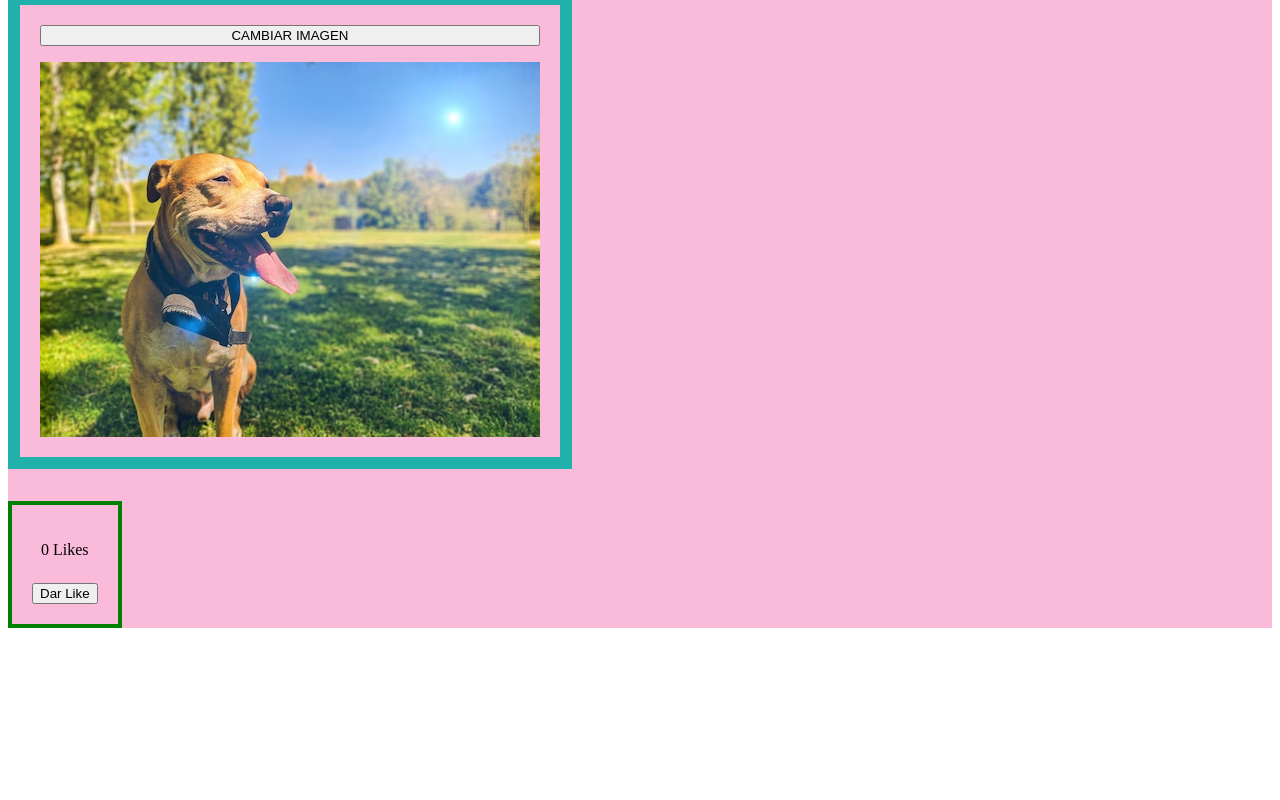
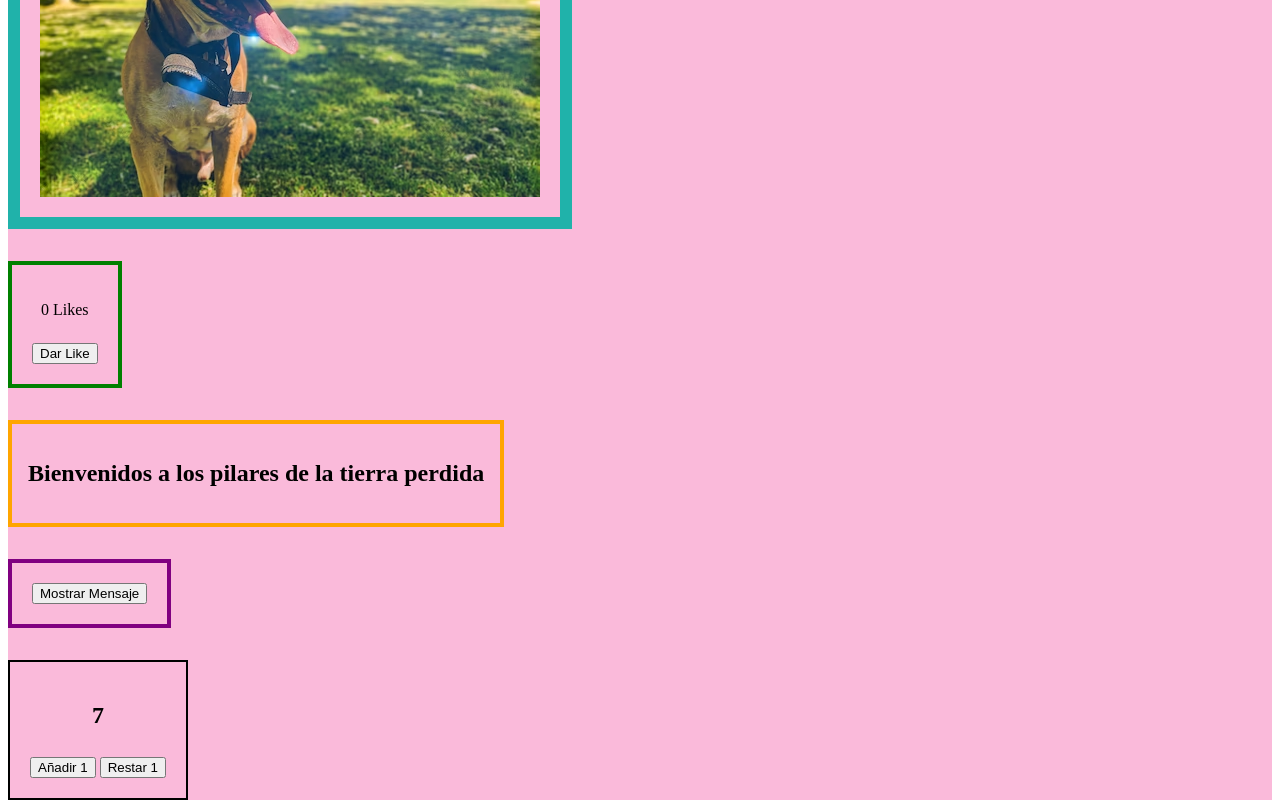
Before and after one commit to javier-ibanez-vizuete/react-usestate, a React (Vite) app: page / in a window 1280 px wide. Shown: the part 1269-2069 px from the top of the page. Before the commit the page ends 1897 px from the top, so only its background shows below. Built offline with nearby package versions, Linux system fonts and the light colour scheme.

Commit message:
feat(app): add a changeable number by pressing 2 buttons to components

```diff
--- a/src/App.jsx
+++ b/src/App.jsx
@@ -11,14 +11,11 @@ import { ImageChanger } from "./components/ImageChanger/ImageChanger";
 import { LikeBtn } from "./components/LikeBtn/LikeBtn";
 import { ChangingText } from "./components/ChangingText/ChangingText";
 import { TemporaryMessage } from "./components/TemporaryMessage/TemporaryMessage";
+import { ChangeableNumber } from "./components/ChangeableNumber/ChangeableNumber";
 
 export const App = () => {
-	const [count, setCount] = useState(0);
-
 	return (
 		<>
-			<TemporaryMessage />
-			<ChangingText text={"Bienvenidos a los pilares de la tierra perdida"} />
 			<SimpleCounter />
 			<ToggleButton />
 			<TextBox />
@@ -31,6 +28,9 @@ export const App = () => {
 			<CheckBox />
 			<ImageChanger />
 			<LikeBtn />
+			<ChangingText text={"Bienvenidos a los pilares de la tierra perdida"} />
+			<TemporaryMessage />
+			<ChangeableNumber originalNumber={7} />
 		</>
 	);
 };
--- /dev/null
+++ b/src/components/ChangeableNumber/ChangeableNumber.css
@@ -0,0 +1,14 @@
+.changeable-number-container {
+	display: flex;
+	flex-direction: column;
+	align-items: center;
+	gap: 0.5rem;
+
+	padding: 20px;
+	border: 2px solid black;
+}
+
+.changeable-number-btns-container {
+	display: flex;
+	gap: 4px;
+}
--- /dev/null
+++ b/src/components/ChangeableNumber/ChangeableNumber.jsx
@@ -0,0 +1,17 @@
+import { useState } from "react";
+import "./ChangeableNumber.css";
+
+export const ChangeableNumber = ({ originalNumber }) => {
+	const [number, setNumber] = useState(originalNumber);
+	const increaseNumber = () => setNumber(number + 1);
+	const decreaseNumber = () => setNumber(number - 1);
+	return (
+		<div className="changeable-number-container">
+			<h2>{number}</h2>
+			<div className="changeable-number-btns-container">
+				<button onClick={increaseNumber}>Añadir 1</button>
+				<button onClick={decreaseNumber}>Restar 1</button>
+			</div>
+		</div>
+	);
+};
```
